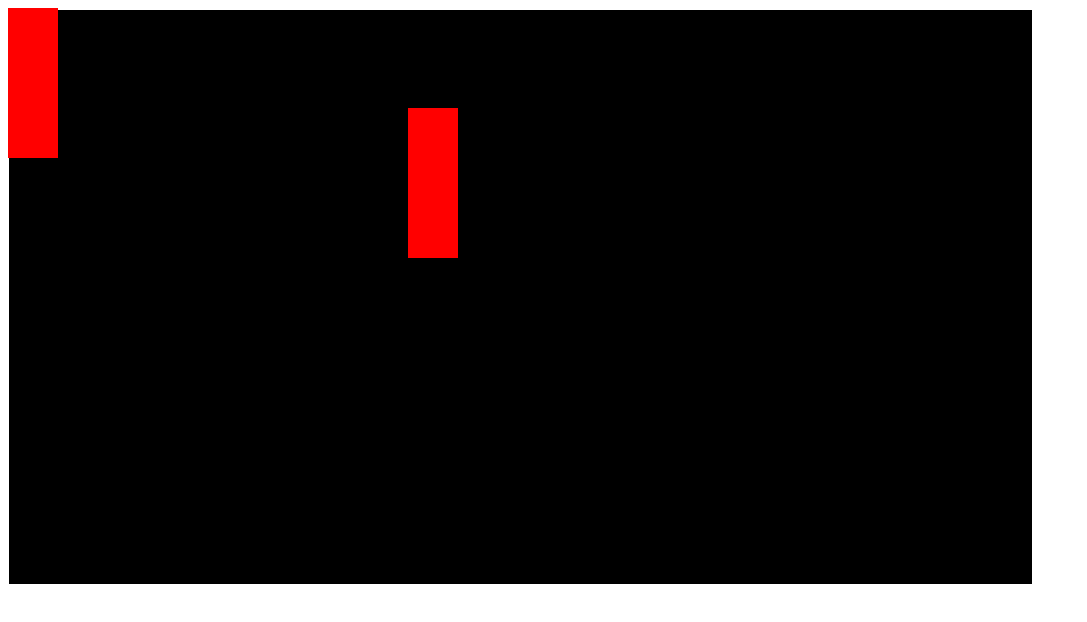
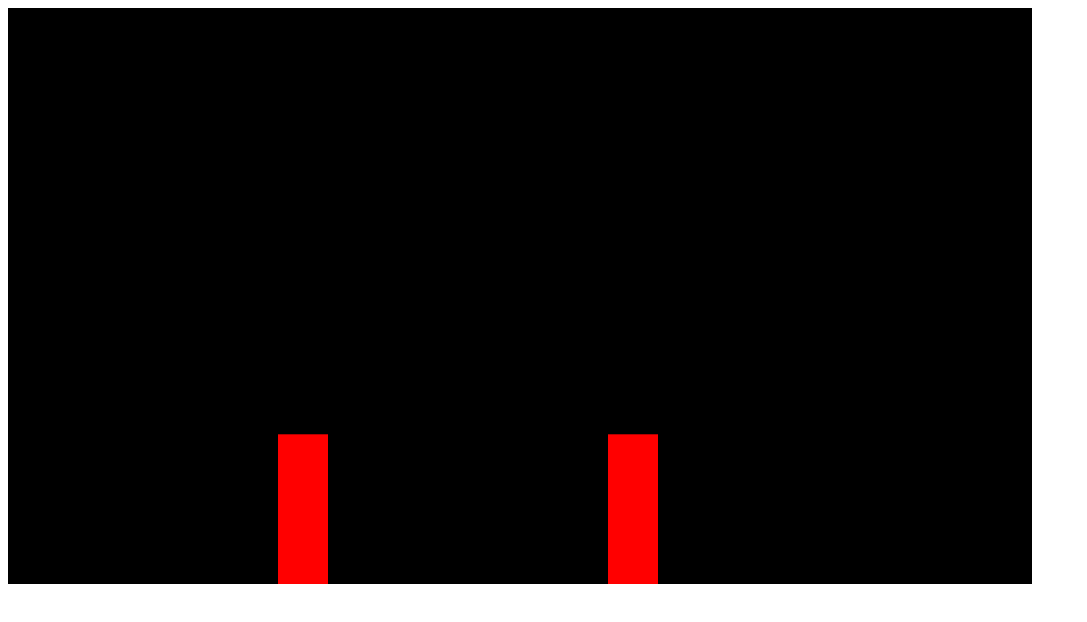
Before and after one commit to fernandoperez3108/fighting_game_project, a plain HTML site: page index.html in a window 1280 px wide. Shown: the whole page, without its empty margins (0-1087 px from the left). Drawn offline with Linux system fonts and the light colour scheme.

Commit message:
feat:finally animate player

```diff
--- a/index.html
+++ b/index.html
@@ -3,7 +3,7 @@
 <head>
     <meta charset="UTF-8">
     <meta name="viewport" content="width=device-width, initial-scale=1.0">
-    <title>docu</title>
+    <title>documento</title>
 </head>
 <body>
     <canvas></canvas>
--- a/index.js
+++ b/index.js
@@ -6,34 +6,85 @@ canvas.height =  576
 
 c.fillRect(1, 2, canvas.width, canvas.height);
 
+const gravity = 0.7
 class Sprite{
-    constructor(position) {
+    constructor({position, velocity}) {
         this.position = position
+        this.velocity = velocity
+        this.height = 150
     }
 
     draw(){
         c.fillStyle = 'red'
-        c.fillRect(this.position.x, this.position.y, 50, 150)
+        c.fillRect(this.position.x, this.position.y, 50, this.height)
+    }
 
+    update(){
+        this.draw()
+
+        this.position.x += this.velocity.x
+        this.position.y += this.velocity.y
+
+        if(this.position.y + this.height + this.velocity.y >= canvas.height){
+            this.velocity.y = 0
+        }else this.velocity.y += gravity
     }
 }
 
 const player = new Sprite({
-    x: 0,
-    y: 0,
+    position: {
+        x: 270,
+        y: 0,
+    },
+    velocity: {
+        x: 0,
+        y: 7,
+    }
 })
 
-player.draw();
-
 const enemy = new Sprite({
-    x: 400,
-    y: 100,
+    position: {
+        x: 600,
+        y: 0,
+    },
+    velocity: {
+        x: 0,
+        y: 7,
+    }
 })
 
-enemy.draw();
+console.log(player);
 
 function animate () {
     window.requestAnimationFrame(animate)
+    c.fillStyle = 'black'
+    c.fillRect(0, 0, canvas.width, canvas.height,)
+    player.update()
+    enemy.update()
 }
 
-animate()
+animate();
+
+window.addEventListener('keydown', (event) => {
+    switch(event.key){
+        case 'd':
+        player.velocity.x = 3
+        break
+        case 'a':
+        player.velocity.x = -3
+        break
+    }
+    console.log(event.key);
+})
+
+window.addEventListener('keyup', (event) => {
+    switch(event.key){
+        case 'd':
+        player.velocity.x = 0
+        break
+        case 'a':
+            player.velocity.x = 0
+            break
+    }
+    console.log(event.key);
+})
```
